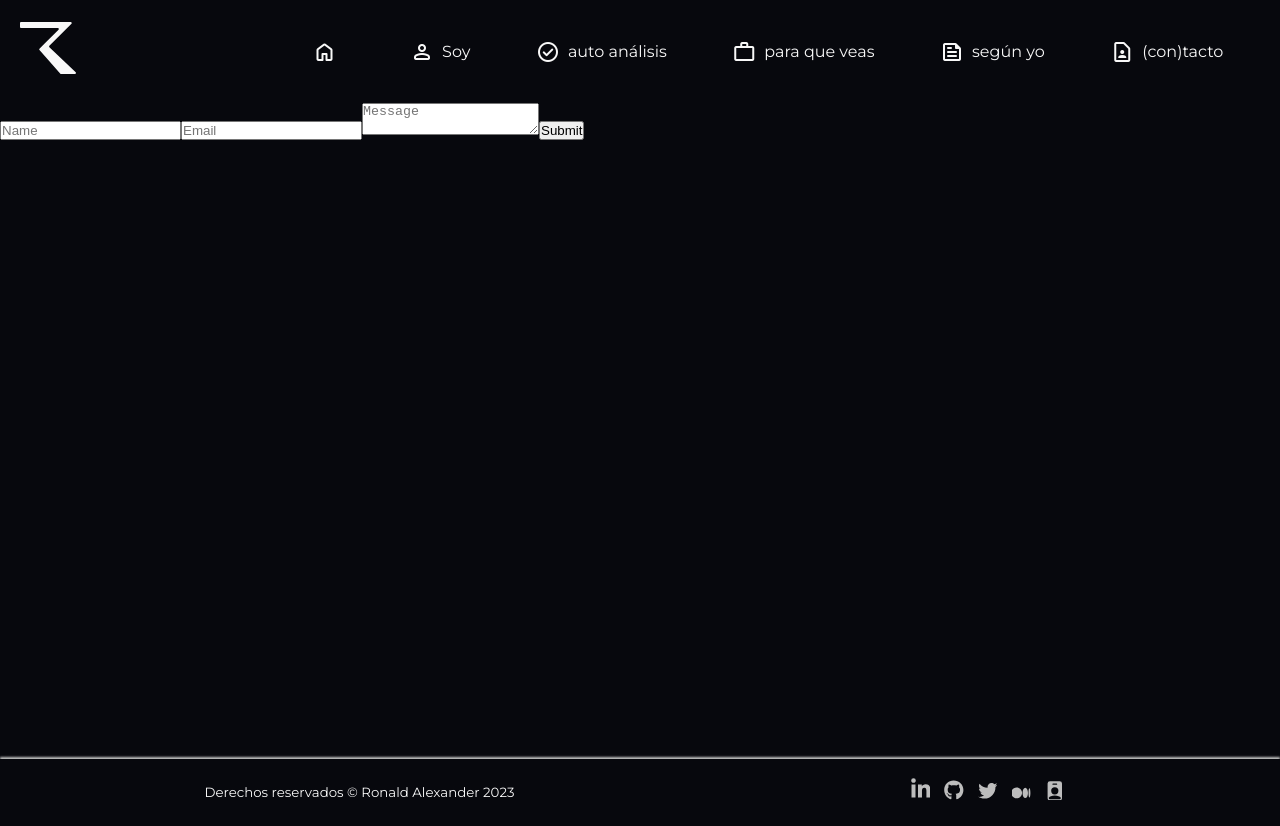
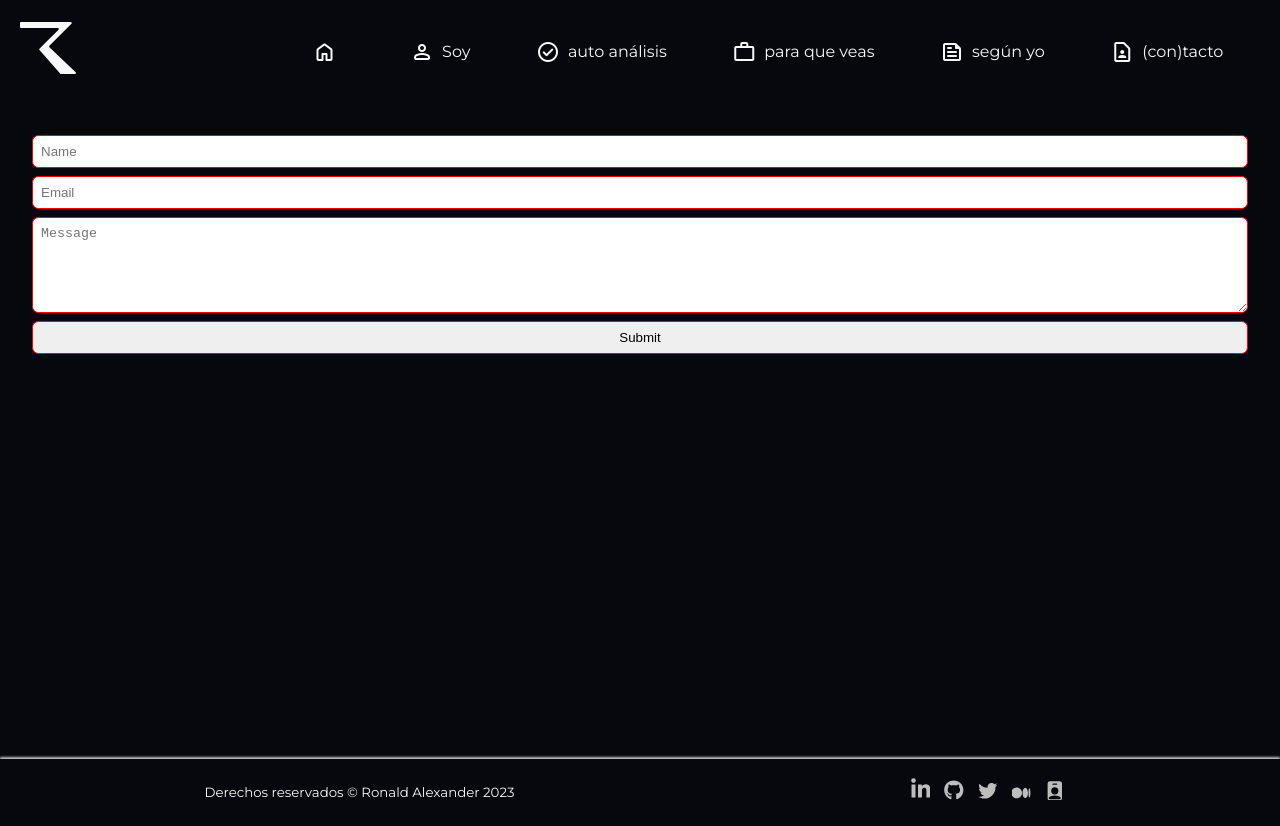
Before and after one commit to ralexrivero/ralex, a React (Vite) app: page /contact in a window 1280 px wide. Built offline with nearby package versions, Linux system fonts and the light colour scheme.

Commit message:
basic style form

```diff
--- a/src/App.css
+++ b/src/App.css
@@ -268,6 +268,29 @@ main {
 }
 
 /**************************************
+ * Contact form
+**************************************/
+
+.contact_form {
+  display: flex;
+  flex-wrap: wrap;
+  flex-direction: column;
+  padding: 1rem;
+  margin: 1rem;
+}
+
+input, textarea, button {
+  padding: .5rem;
+  margin-bottom: .5rem;
+  border-radius: .4rem;
+  border: 1px solid red;
+}
+
+textarea {
+  height: 6rem;
+}
+
+/**************************************
  * Mobile First
 **************************************/
 
--- a/src/components/Contact.jsx
+++ b/src/components/Contact.jsx
@@ -8,7 +8,7 @@ const Contact = () => {
 
   return (
     <section>
-      <form onSubmit={handleSubmit}>
+      <form className="contact_form" onSubmit={handleSubmit}>
         <input
           id="name"
           type="text"
```
